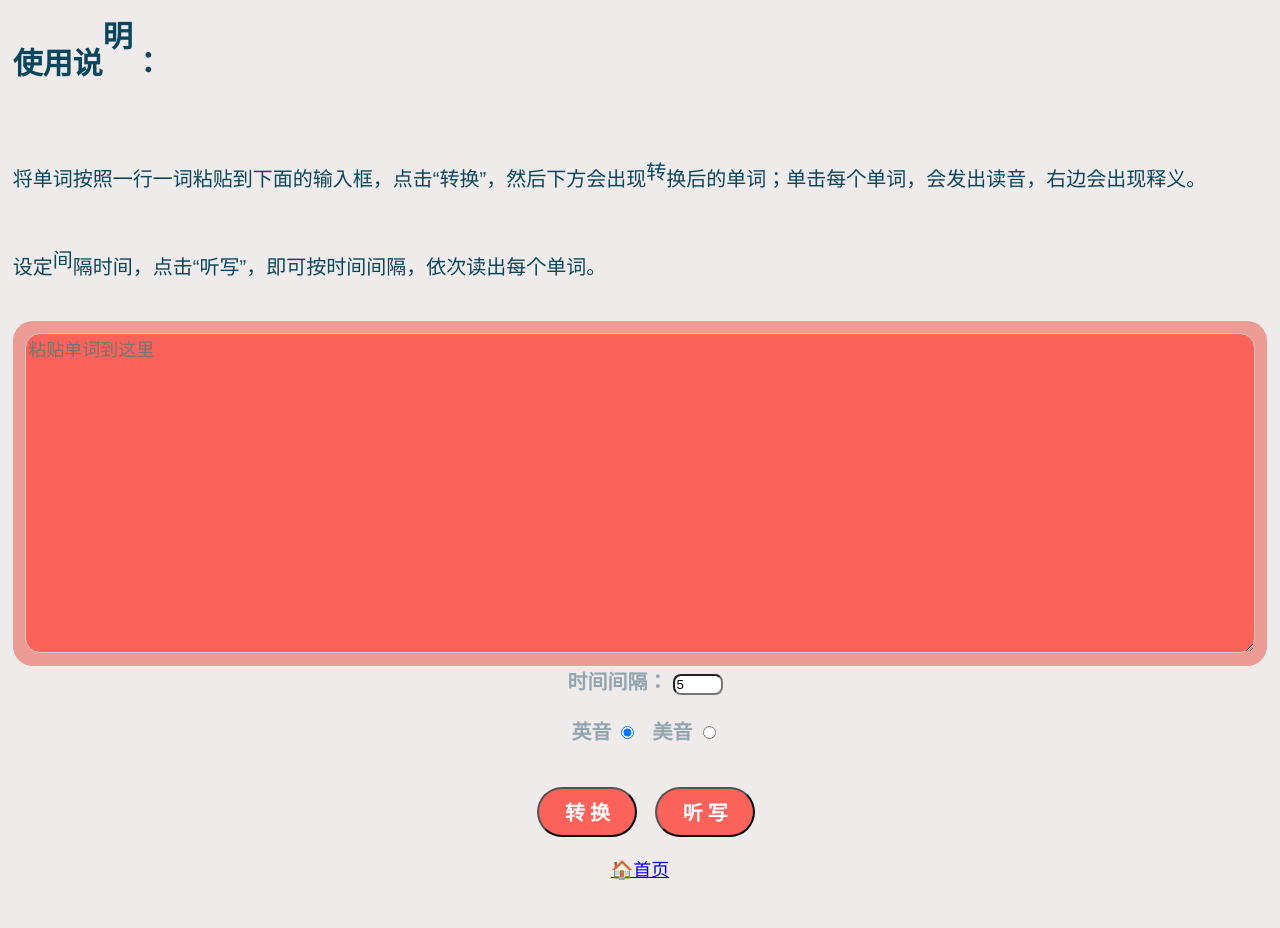
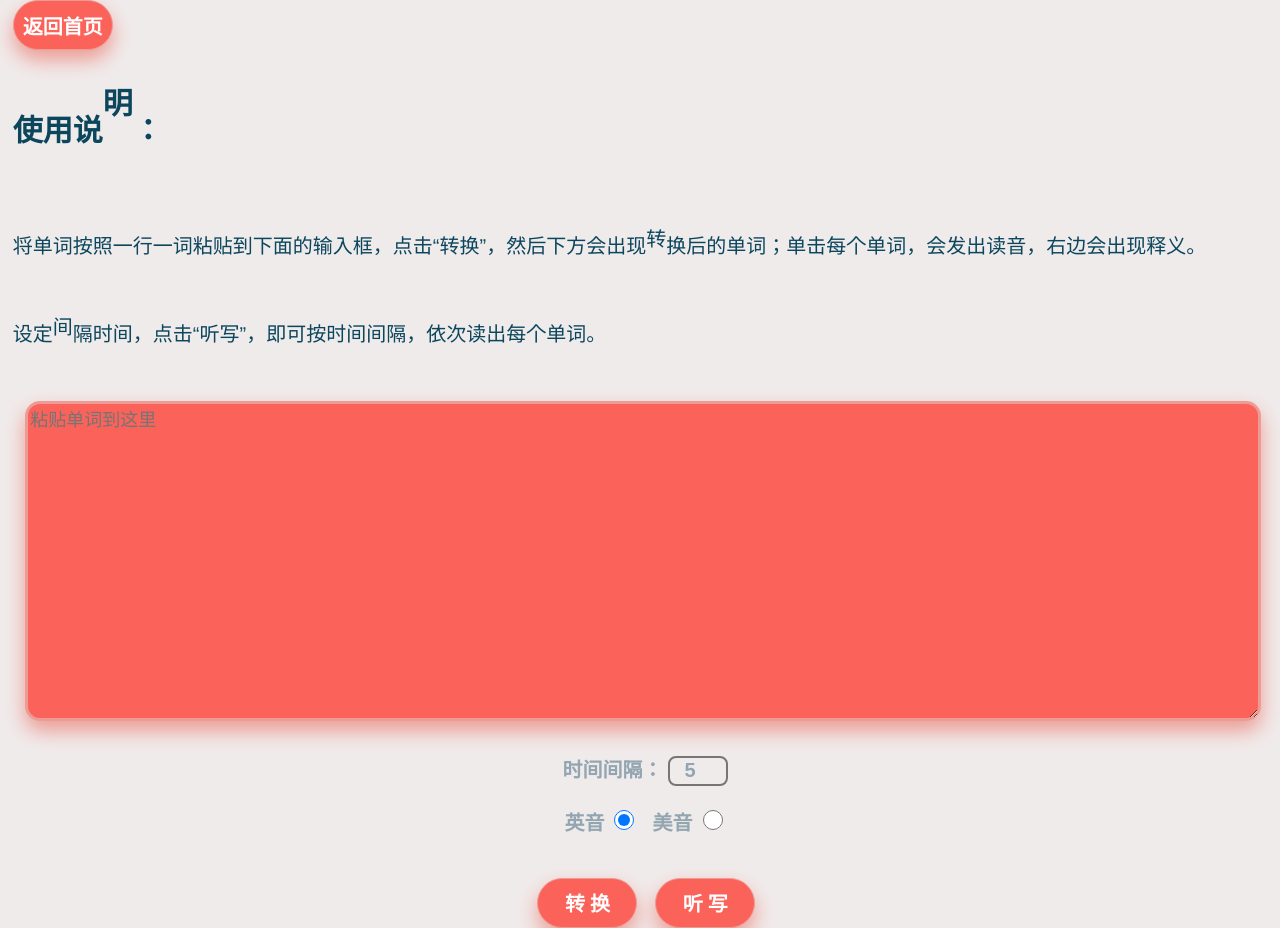
Before and after one commit to wayne0926/wr20060926.github.io, a plain HTML site: page tx/index.html in a window 1280 px wide. Before the commit the page ends 881 px from the top, so only its background shows below. Drawn offline with nearby package versions, Linux system fonts and the light colour scheme.

Commit message:
修改界面
Signed-off-by: wr20060926 <3462757126@qq.com>

```diff
--- a/tx/index.html
+++ b/tx/index.html
@@ -19,7 +19,7 @@ $(document).ready(function() {
 */
 $('p#beatText').beatText({isAuth:true,isRotate:false,beatHeight:"0.4em",downTime:50,upTime:90});
 $('p#rotateText').beatText({isAuth:false,isRotate:true});
-$('p#autoText').beatText({isAuth:true,beatHeight:"1em",isRotate:true});
+$('p#autoText').beatText({isAuth:true,beatHeight:"1em",isRotate:true,});
 $('p#roloadText').beatText({isAuth:true,beatHeight:"1em",isRotate:false,upTime:100,downTime:100});
 $('p#autoRotateText').beatText({isAuth:true,upTime:700,downTime:700,beatHeight:"3em",isRotate:true});
 
@@ -45,24 +45,26 @@ $('p#autoRotateText').beatText({isAuth:true,upTime:700,downTime:700,beatHeight:"
 		font-size:20px;
 		font-family:'STXihei';
 		border-radius:30px;
+		border:0;
+
 		}
 
 		#txtJSON {
 			height: 40%;
-			width: 98%;
+			width: 98.5%;
 			margin: 1% 1% 1% 1%;
 			border-color: #ccc;
 			background-color:#f8f8f8;
 			line-height:150%;
 			font-size:18px;
 			font-family:'Verdana';
-			color:#fff
+			color:#fff;
 		}
 
 		.display{
 			margin: 1% 1% 1% 1%;
 			font-family:'Verdana';
-			color:#92a5b0;
+			color:#0b465d;
 			font-weight:bold;
 		}
 
@@ -81,7 +83,7 @@ $('p#autoRotateText').beatText({isAuth:true,upTime:700,downTime:700,beatHeight:"
 			padding-left:10px;
 			font-family:"Microsoft Yahei";
 			color:#92a5b0;
-			font-weight:bold;
+			font-weight:bold;;
 		}
 
 		#time {
@@ -121,7 +123,10 @@ $('p#autoRotateText').beatText({isAuth:true,upTime:700,downTime:700,beatHeight:"
 .typrcolor{
 	color:#fff;
 	background:#fb6259;
-	font-family:"Microsoft Yahei"
+	font-family:"Microsoft Yahei";
+	box-shadow: 0 10px 20px 0px #ec9c94;
+	border:1.5px solid #ec9c94;
+
 }
 .srkdx{
 	width:98%;
@@ -133,7 +138,7 @@ $('p#autoRotateText').beatText({isAuth:true,upTime:700,downTime:700,beatHeight:"
 </style>
 </head>
 <body background=id="jsi-particle-container" class="container">
-
+    <a href="../"><button  type="button" class="typrcolor" onclick="window.open('../')"> <b>返回首页</b></button></a>
 <div class="desc" >
 	<p id="autoText" class="biaoti">使用说明：</p>
 	<p id="beatText" class="tishi"> 将单词按照一行一词粘贴到下面的输入框，点击“转换”，然后下方会出现转换后的单词；单击每个单词，会发出读音，右边会出现释义。</p>
@@ -141,26 +146,23 @@ $('p#autoRotateText').beatText({isAuth:true,upTime:700,downTime:700,beatHeight:"
 </div>
 
 <!------输入框------->
-<div class="srkdx"style="border-radius:20px;background-color:ec9c94">
-	<textarea style="background-color:#fb6259;color:#fff;"class="form-control" id="txtJSON" placeholder="粘贴单词到这里"></textarea>
+<div class="srkdx"style="border-radius:15px;">
+	<textarea style="background-color:#fb6259;color:#fff;box-shadow: 0 10px 20px 0px #ec9c94;border:3.5px solid #ec9c94;"class="form-control" id="txtJSON" placeholder="粘贴单词到这里"></textarea>
 </div>
 
 <!------按钮1------->
-<div>
+<div></br>
 <center>
     <label for="angle-from">时间间隔：</label>
-	<input type="number" id="time" value="5" min="1" style="border-radius:8px">
+	<input type="number" id="time" value="5" min="1" style="border-radius:8px;border-style:solid;height:30px;width:60px;color:#92a5b0;font-weight:bolder;font-size:20px;background:#f0ebeb;text-align:center;">
 	</br></br>
 	<label for="angle-from">英音</label>
-	<input type="radio" name="proun" value="1" checked="true">
+	<input type="radio" name="proun" value="1" checked="true" style="width:20px;height:20px;">
 	<label for="angle-from">美音</label>
-	<input type="radio" name="proun" value="2">
+	<input type="radio" name="proun" value="2" style="width:20px;height:20px;">
 	</br></br></br>
 	<button id="convert" type="button" class="typrcolor" > <b>转 换 </b></button>
 	<button id="dictation" type="button" class="typrcolor" > <b>听 写 </b></button>
-	<!--<button id="home" type="button" class="home" > 首页 </button>-->
-    <p><a href="../">🏠首页</a></p>
-
 </div></center>
 
 <audio id="audio" style="display:none" ></audio>
```
